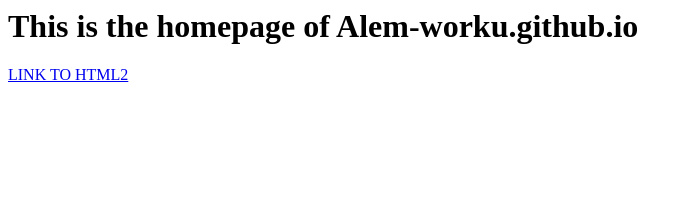
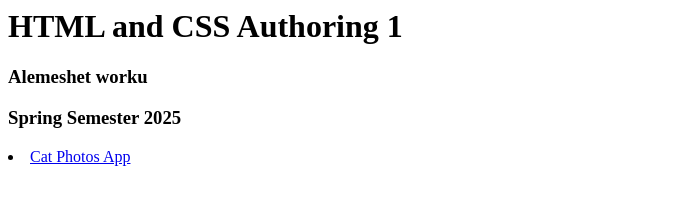
Before and after one commit to Alem5555/Alem5555.github.io, a plain HTML site: page index.html in a window 1280 px wide. Shown: the whole page, without its empty margins (0-692 px from the left). Drawn offline with Linux system fonts and the light colour scheme.

Commit message:
Update index.html to include cat photos link

```diff
--- a/index.html
+++ b/index.html
@@ -1,3 +1,16 @@
-<h1>This is the homepage of Alem-worku.github.io</h1>
+<html lang="en">
+  <head>
+    <title>HTML and CSS Authoring 1</title>
+  </head>
 
-<a href="/html2/">LINK TO HTML2</a>
+  <body>
+    <h1>HTML and CSS Authoring 1</h1>
+    <h3>Alemeshet worku</h3>
+    <h3>Spring Semester 2025</h3>
+
+</ul>
+    <li><a href="cat-photos/index.html">Cat Photos App</a></li>
+  </ul>
+
+  </body>
+</html>
```
